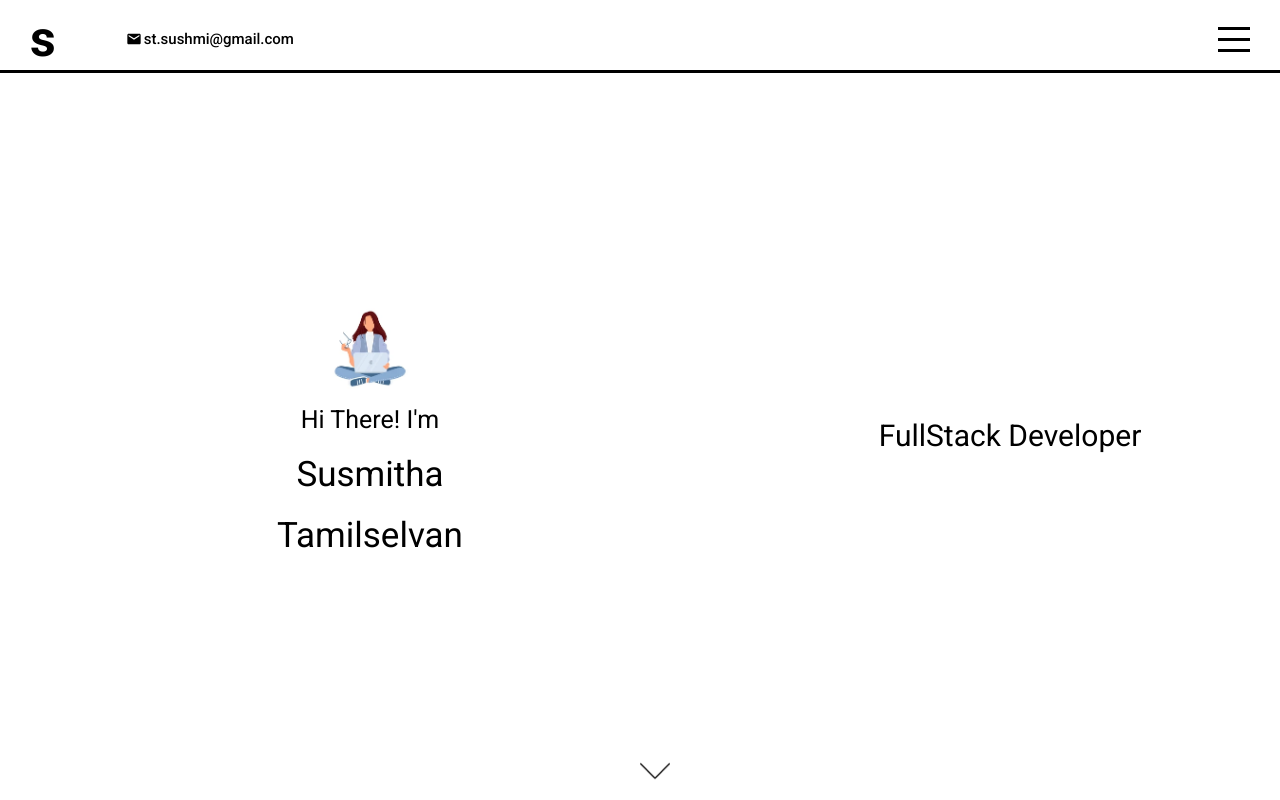
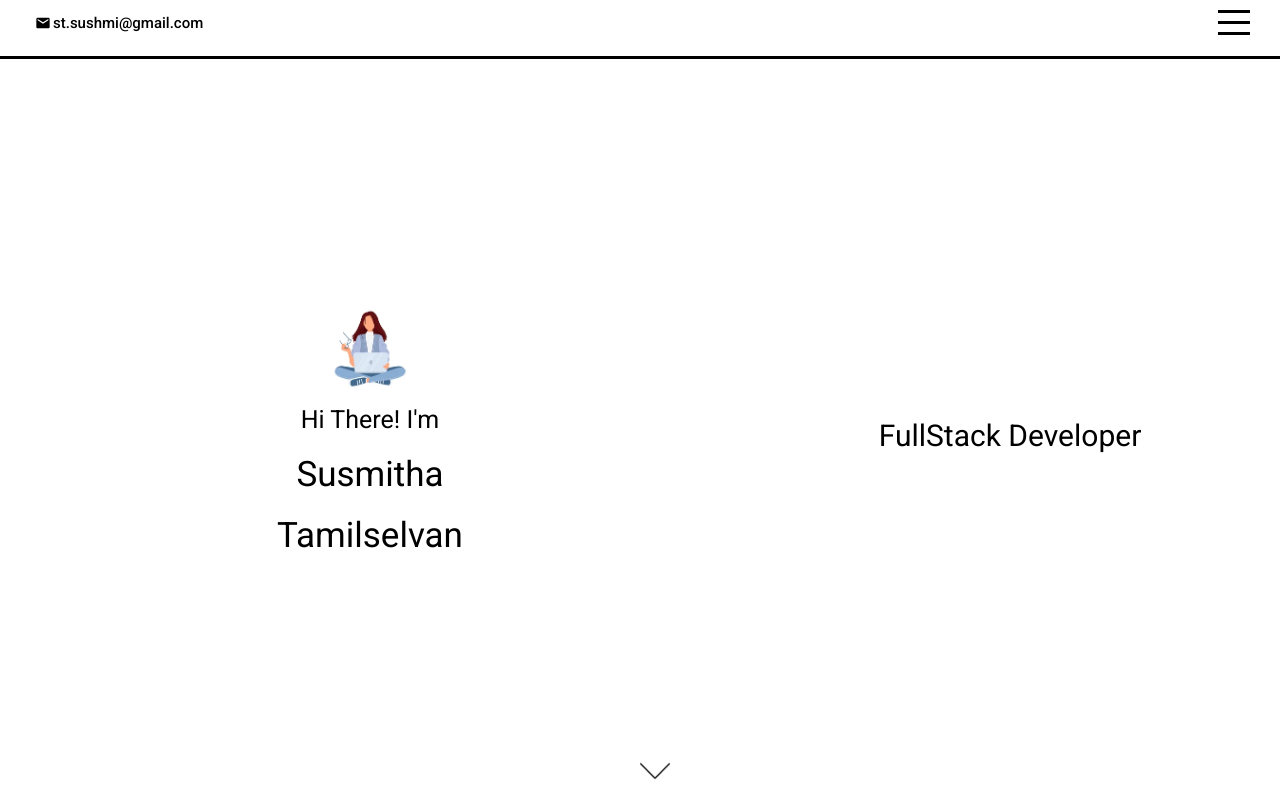
Before and after one commit to Sushmitha-94/My-Portfolio, a React (Create React App) app: page / in a window 1280 px wide. Built offline with nearby package versions, Linux system fonts and the light colour scheme.

Commit message:
Topbar alignent and logo removed

```diff
--- a/src/components/topbar/TopBar.jsx
+++ b/src/components/topbar/TopBar.jsx
@@ -5,7 +5,6 @@ export default function TopBar({menuOpen, setMenuOpen}) {
   return <div className={"topbar "+(menuOpen && "active")}>
       <div className="wrapper">
           <div className="left">
-            <a href="#intro" className="logo">s</a>
             <div className="itemContainer">
               <Mail className="icon"/>
               <span>st.sushmi@gmail.com</span>
--- a/src/components/topbar/topbar.scss
+++ b/src/components/topbar/topbar.scss
@@ -2,7 +2,7 @@
 
 .topbar{
     width: 100%;
-    height: 70px;
+    height: 7%;
     background-color: $mainColor;
     color: black;
     font-weight: bold;
@@ -24,20 +24,10 @@
             display: flex;
             align-items: center;
 
-
-            .logo{
-                font-size: 50px;
-                font-weight: 700;
-                text-decoration: none;
-                color: inherit;
-
-                margin-right: 40px;
-            }
-
             .itemContainer{
                 display: flex;
                 align-items: center;
-                margin-left: 30px;
+                margin-left: 5px;
 
                 .icon{
                     font-size: 16px;
```
